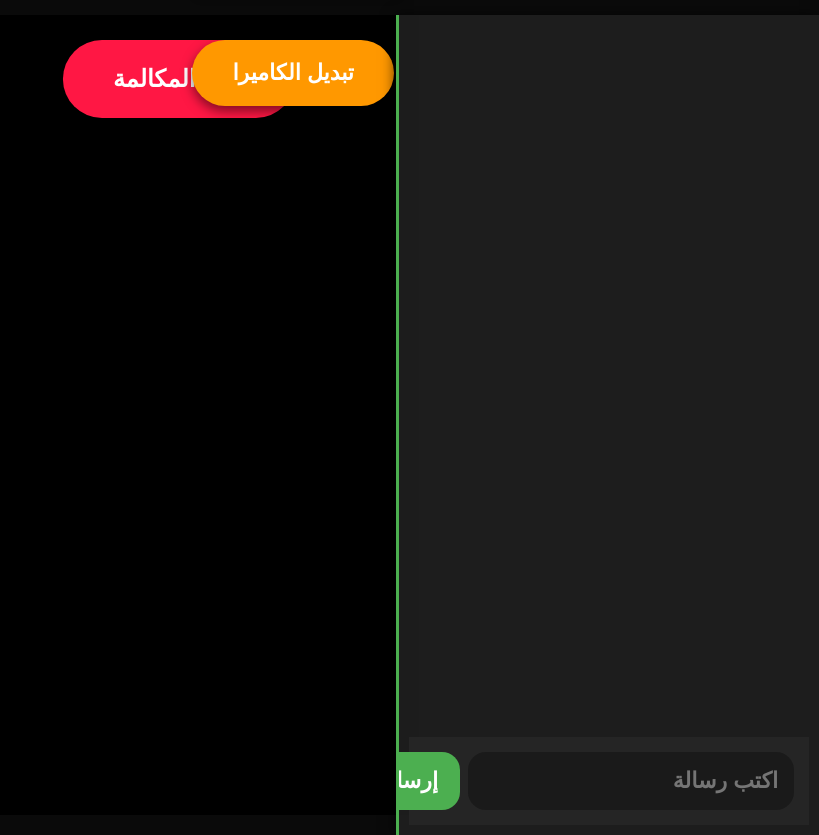
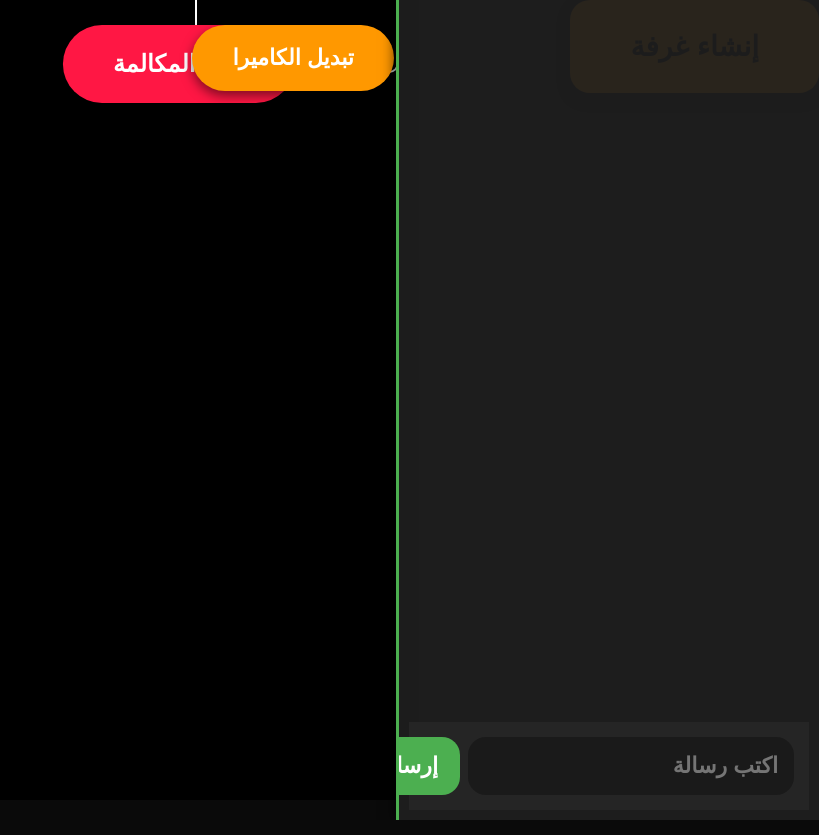
Before and after one commit to Asdasd7117/20000, a website: page room.html in a window 1280 px wide. Shown: the whole page, without its empty margins (461-1280 px from the left). Drawn offline with nearby package versions, Linux system fonts and the light colour scheme; no server answers.

Commit message:
Update room.html

```diff
--- a/room.html
+++ b/room.html
@@ -14,6 +14,7 @@
 <video id="localVideo" autoplay playsinline muted></video>
 
 <!-- أزرار التحكم -->
+<button id="createBtn">إنشاء غرفة</button> <!-- أضفنا زر الإنشاء هنا -->
 <button id="endCall">إنهاء المكالمة</button>
 <button id="switchCamera">تبديل الكاميرا</button>
 
```
